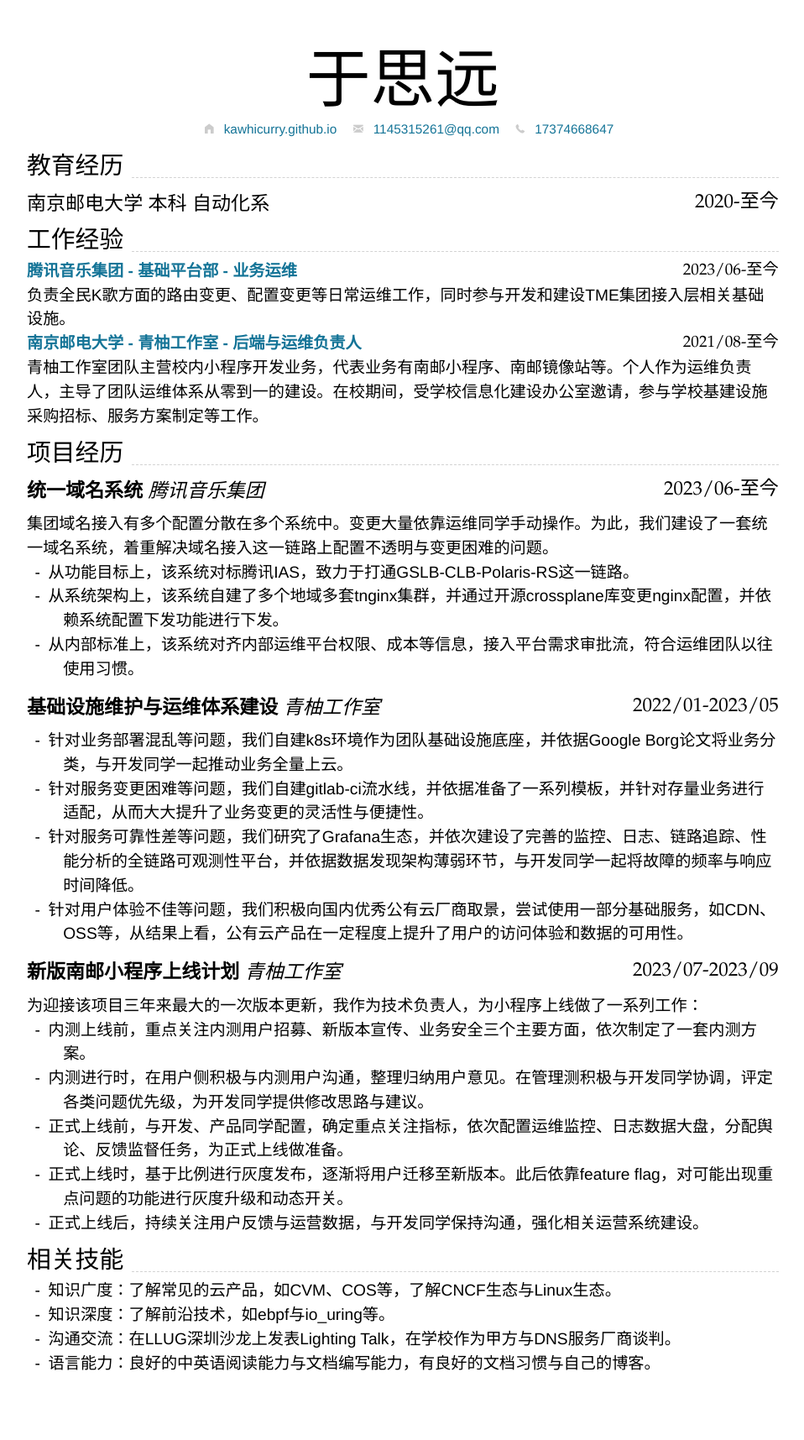
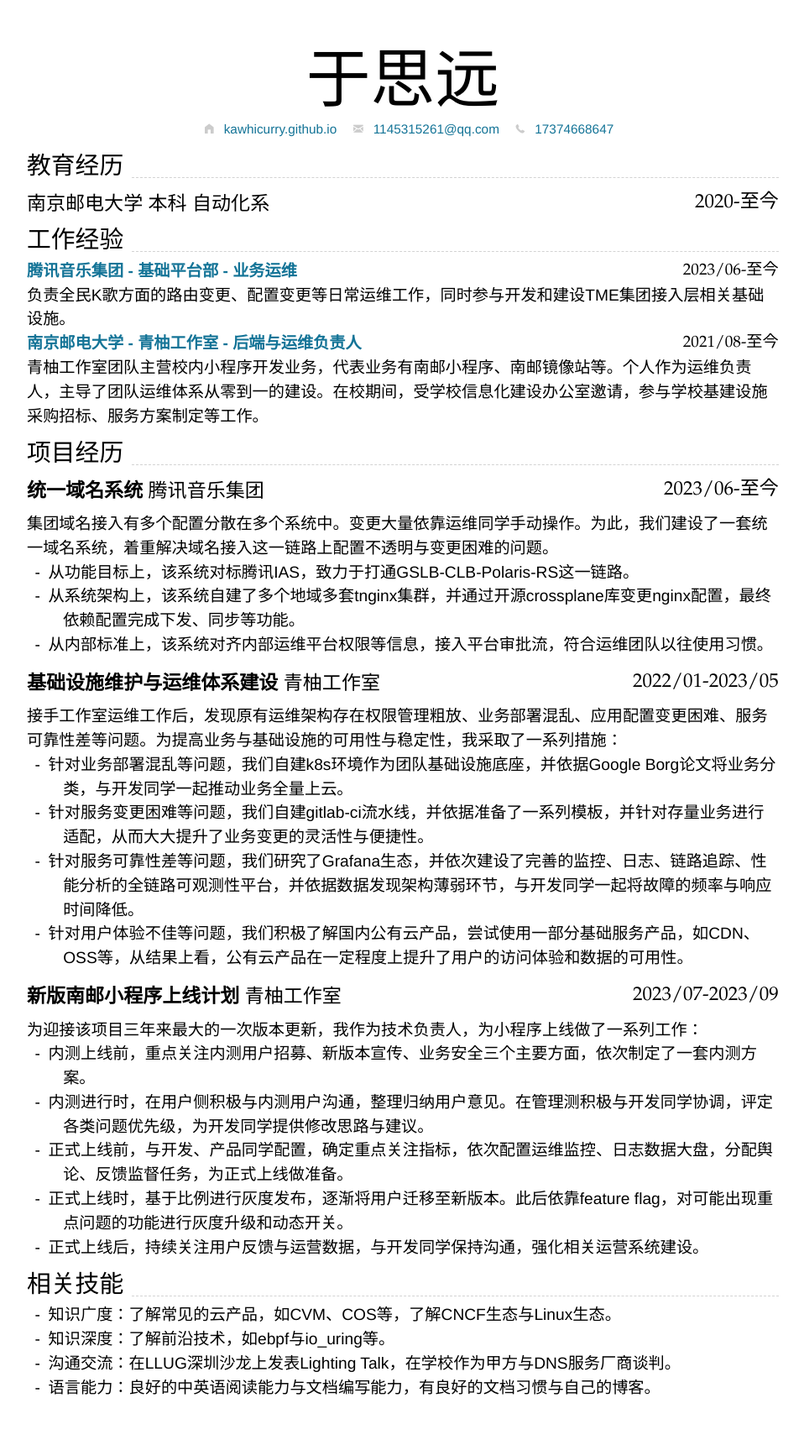
Before and after one commit to kawhicurry/resume, a Jekyll site: the page built from consultant.md, in a window 1280 px wide. Shown: the whole page at 84% size, without its empty margins (160-1118 px from the left). Built offline with Jekyll 4.4.1, drawn with Linux system fonts in a browser that asks for light colours; nearby versions of some CDN libraries; before the commit the page ends 1687 px from its top, so only the background shows below that.

Commit message:
2023/10/12

```diff
--- a/consultant.md
+++ b/consultant.md
@@ -37,15 +37,17 @@ homepage:
 集团域名接入有多个配置分散在多个系统中。变更大量依靠运维同学手动操作。为此，我们建设了一套统一域名系统，着重解决域名接入这一链路上配置不透明与变更困难的问题。
 
 - 从功能目标上，该系统对标腾讯IAS，致力于打通GSLB-CLB-Polaris-RS这一链路。
-- 从系统架构上，该系统自建了多个地域多套tnginx集群，并通过开源crossplane库变更nginx配置，并依赖系统配置下发功能进行下发。
-- 从内部标准上，该系统对齐内部运维平台权限、成本等信息，接入平台需求审批流，符合运维团队以往使用习惯。
+- 从系统架构上，该系统自建了多个地域多套tnginx集群，并通过开源crossplane库变更nginx配置，最终依赖配置完成下发、同步等功能。
+- 从内部标准上，该系统对齐内部运维平台权限等信息，接入平台审批流，符合运维团队以往使用习惯。
 
 ### **基础设施维护与运维体系建设** *青柚工作室* `2022/01-2023/05`
+
+接手工作室运维工作后，发现原有运维架构存在权限管理粗放、业务部署混乱、应用配置变更困难、服务可靠性差等问题。为提高业务与基础设施的可用性与稳定性，我采取了一系列措施：
 
 - 针对业务部署混乱等问题，我们自建k8s环境作为团队基础设施底座，并依据Google Borg论文将业务分类，与开发同学一起推动业务全量上云。
 - 针对服务变更困难等问题，我们自建gitlab-ci流水线，并依据准备了一系列模板，并针对存量业务进行适配，从而大大提升了业务变更的灵活性与便捷性。
 - 针对服务可靠性差等问题，我们研究了Grafana生态，并依次建设了完善的监控、日志、链路追踪、性能分析的全链路可观测性平台，并依据数据发现架构薄弱环节，与开发同学一起将故障的频率与响应时间降低。
-- 针对用户体验不佳等问题，我们积极向国内优秀公有云厂商取景，尝试使用一部分基础服务，如CDN、OSS等，从结果上看，公有云产品在一定程度上提升了用户的访问体验和数据的可用性。
+- 针对用户体验不佳等问题，我们积极了解国内公有云产品，尝试使用一部分基础服务产品，如CDN、OSS等，从结果上看，公有云产品在一定程度上提升了用户的访问体验和数据的可用性。
 
 ### **新版南邮小程序上线计划** *青柚工作室* `2023/07-2023/09`
 
--- a/media/cv-print.css
+++ b/media/cv-print.css
@@ -150,7 +150,7 @@ p strong {
 }
 
 em {
-  font-style: italic;
+  /* font-style: italic; */
 }
 
 h1 {
--- a/media/cv-screen.css
+++ b/media/cv-screen.css
@@ -151,7 +151,7 @@ p strong {
 }
 
 em {
-  font-style: italic;
+  /* font-style: italic; */
 }
 
 h1 {
```
